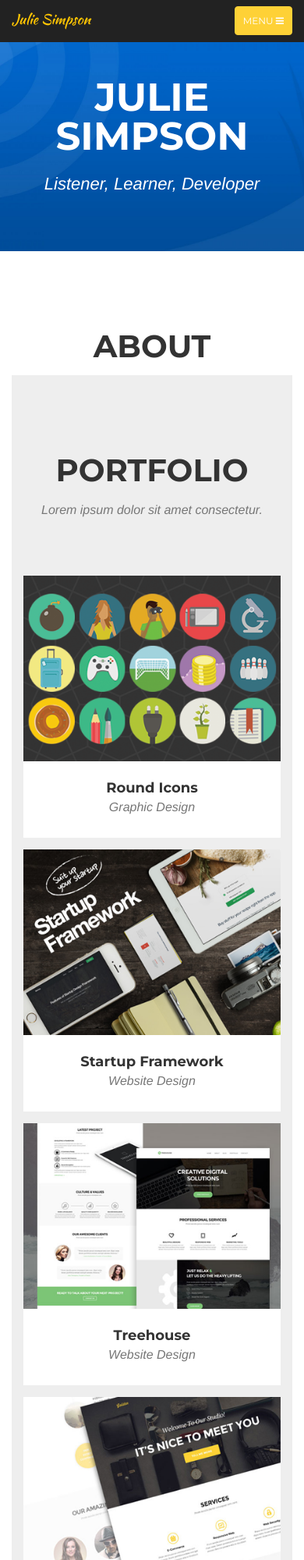
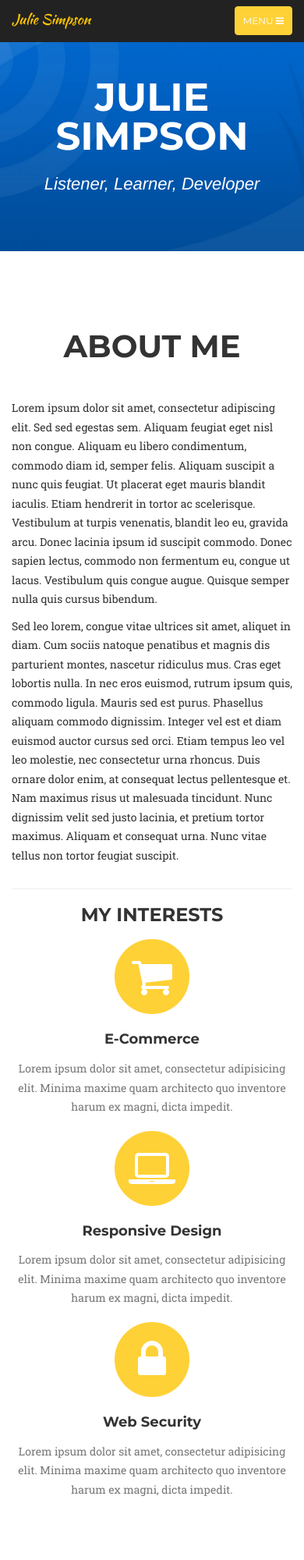
Before and after one commit to juliesimpson/juliesimpson.github.io, a website: page index.html in a window 390 px wide. Shown: the top 2000 px of the page at 78% size. Drawn offline with nearby package versions, Linux system fonts and the light colour scheme; a web font is replaced by a local one.

Commit message:
updated the landing page contents

```diff
--- a/css/agency.css
+++ b/css/agency.css
@@ -284,6 +284,10 @@ section h2.section-heading {
   font-size: 40px;
   margin-top: 0;
   margin-bottom: 15px;
+  padding-bottom: 30px;
+}
+.section-heading-paragraph {
+  text-align: left;
 }
 section h3.section-subheading {
   font-size: 16px;
--- a/index.html
+++ b/index.html
@@ -93,13 +93,21 @@
         <div class="container">
             <div class="row">
                 <div class="col-lg-12 text-center">
-                    <h2 class="section-heading">About</h2>
-                <!--    <h3 class="section-subheading text-muted">Lorem ipsum dolor sit amet consectetur.</h3>-->
+                    <h2 class="section-heading">About Me</h2>
+                    <p class="section-heading-paragraph">
+                        Lorem ipsum dolor sit amet, consectetur adipiscing elit. Sed sed egestas sem. Aliquam feugiat eget nisl non congue. Aliquam eu libero condimentum, commodo diam id, semper felis. Aliquam suscipit a nunc quis feugiat. Ut placerat eget mauris blandit iaculis. Etiam hendrerit in tortor ac scelerisque. Vestibulum at turpis venenatis, blandit leo eu, gravida arcu. Donec lacinia ipsum id suscipit commodo. Donec sapien lectus, commodo non fermentum eu, congue ut lacus. Vestibulum quis congue augue. Quisque semper nulla quis cursus bibendum.
+                    </p>
+                    <p class="section-heading-paragraph">
+                        Sed leo lorem, congue vitae ultrices sit amet, aliquet in diam. Cum sociis natoque penatibus et magnis dis parturient montes, nascetur ridiculus mus. Cras eget lobortis nulla. In nec eros euismod, rutrum ipsum quis, commodo ligula. Mauris sed est purus. Phasellus aliquam commodo dignissim. Integer vel est et diam euismod auctor cursus sed orci. Etiam tempus leo vel leo molestie, nec consectetur urna rhoncus. Duis ornare dolor enim, at consequat lectus pellentesque et. Nam maximus risus ut malesuada tincidunt. Nunc dignissim velit sed justo lacinia, et pretium tortor maximus. Aliquam et consequat urna. Nunc vitae tellus non tortor feugiat suscipit.
+                    </p>
+                    <!-- <h3 class="section-subheading text-muted">Lorem ipsum dolor sit amet consectetur.</h3> -->
                 </div>
             </div>
-            <!--linking storeapp folder
-                <a href="storeapp/storeindex.html" target="_blank" class="btn btn-default btn-lg">-->
-            <!--<a href="img/JamesHandshoe-Resume.pdf" target="_blank" class="btn btn-default btn-lg">"
+
+            <hr>
+            <!-- My Interests Sub-Section-->
+            <h3 class="text-center">My Interests</h3>
+
             <div class="row text-center">
                 <div class="col-md-4">
                     <span class="fa-stack fa-4x">
@@ -135,52 +143,65 @@
             <div class="row">
                 <div class="col-lg-12 text-center">
                     <h2 class="section-heading">Portfolio</h2>
-                    <h3 class="section-subheading text-muted">Lorem ipsum dolor sit amet consectetur.</h3>
+                    <p class="section-subheading">Below are some examples of my projects completed at the <a href="https://elevenfifty.org/" target="blank">Eleven Fifty Academy</a> JavaScript Accelerated Learning Program:</p>
+                    <!-- <h3 class="section-subheading text-muted">Lorem ipsum dolor sit amet consectetur.</h3> -->
                 </div>
             </div>
+
+            <!--Store App Project Link-->
             <div class="row">
                 <div class="col-md-4 col-sm-6 portfolio-item">
-                    <a href="#portfolioModal1" class="portfolio-link" data-toggle="modal">
+
+
+                    <a href="storeapp/storeindex.html" target= "blank" class="portfolio-link" data-toggle="modal">
                         <div class="portfolio-hover">
                             <div class="portfolio-hover-content">
                                <i class="fa fa-plus fa-3x"></i>
                             </div>
                         </div>
-                        <img src="img/portfolio/roundicons.png" class="img-responsive" alt="">
+                        <img src="img/portfolio/monkeylogo2.jpg" class="img-responsive" alt="">
                     </a>
                     <div class="portfolio-caption">
-                        <h4>Round Icons</h4>
-                        <p class="text-muted">Graphic Design</p>
+                        <h4>Socks Monkey</h4>
+                        <p class="text-muted">Store Application Project</p>
                     </div>
                 </div>
+
+                <!--Friends List Application Link-->
                 <div class="col-md-4 col-sm-6 portfolio-item">
-                    <a href="#portfolioModal2" class="portfolio-link" data-toggle="modal">
+                    <!-- <a href="#portfolioModal2" class="portfolio-link" data-toggle="modal"> -->
+                     <a href="http://friendlist-app-1150.herokuapp.com/" target= "blank" class="portfolio-link" data-toggle="modal">
                         <div class="portfolio-hover">
                             <div class="portfolio-hover-content">
                                 <i class="fa fa-plus fa-3x"></i>
                             </div>
                         </div>
-                        <img src="img/portfolio/startup-framework.png" class="img-responsive" alt="">
+                        <img src="img/portfolio/ajax.jpg" class="img-responsive" alt="">
                     </a>
                     <div class="portfolio-caption">
-                        <h4>Startup Framework</h4>
-                        <p class="text-muted">Website Design</p>
+                        <h4>Friends List</h4>
+                        <p class="text-muted">Ajax Application</p>
                     </div>
                 </div>
+
+                <!--JavaScript Library Link-->
                 <div class="col-md-4 col-sm-6 portfolio-item">
-                    <a href="#portfolioModal3" class="portfolio-link" data-toggle="modal">
+                    <!-- <a href="#portfolioModal3" class="portfolio-link" data-toggle="modal"> -->
+                    <a href="https://github.com/juliesimpson/JSLibrary" target= "blank" class="portfolio-link" data-toggle="modal">
                         <div class="portfolio-hover">
                             <div class="portfolio-hover-content">
                                 <i class="fa fa-plus fa-3x"></i>
                             </div>
                         </div>
-                        <img src="img/portfolio/treehouse.png" class="img-responsive" alt="">
+                        <img src="img/portfolio/javascript.png" class="img-responsive" alt="">
                     </a>
                     <div class="portfolio-caption">
-                        <h4>Treehouse</h4>
-                        <p class="text-muted">Website Design</p>
+                        <h4>JavaScript Library</h4>
+                        <p class="text-muted">Reference Library</p>
                     </div>
                 </div>
+
+                <!--Do not need this code
                 <div class="col-md-4 col-sm-6 portfolio-item">
                     <a href="#portfolioModal4" class="portfolio-link" data-toggle="modal">
                         <div class="portfolio-hover">
@@ -221,7 +242,7 @@
                     <div class="portfolio-caption">
                         <h4>Dreams</h4>
                         <p class="text-muted">Website Design</p>
-                    </div>
+                    </div> -->
                 </div>
             </div>
         </div>
@@ -451,17 +472,21 @@
     <footer>
         <div class="container">
             <div class="row">
-                <div class="col-md-4">
+                <div class="col-md-12 text-center">
+                <!-- <div class="col-md-4"> -->
+
+                <!-- </div> -->
+                <!-- <div class="col-md-4"> -->
+                    <ul class="list-inline social-buttons" text-align>
+                        <li><a href="https://github.com/juliesimpson" target="blank"><i class="fa fa-github"></i></a>
+                        </li>
+                        <li><a href="https://www.linkedin.com/in/julie-simpson" target="blank"><i class="fa fa-linkedin"></i></a>
+                        </li>
+                    </ul>
                      <span class="copyright">Copyright &copy; Julie Simpson 2017</span>
                 </div>
-                <div class="col-md-4">
-                    <ul class="list-inline social-buttons">
-                        <li><a href="#"><i class="fa fa-github"></i></a>
-                        </li>
-                        <li><a href="#"><i class="fa fa-linkedin"></i></a>
-                        </li>
-                    </ul>
-                </div>
+                <!-- </div> -->
+            <!--Do not need this code
                 <div class="col-md-4">
                     <ul class="list-inline quicklinks">
                         <li><a href="#">Privacy Policy</a>
@@ -469,7 +494,7 @@
                         <li><a href="#">Terms of Use</a>
                         </li>
                     </ul>
-                </div>
+                </div> -->
             </div>
         </div>
     </footer>
--- a/js/contact_me.js
+++ b/js/contact_me.js
@@ -20,7 +20,7 @@ $(function() {
                 firstName = name.split(' ').slice(0, -1).join(' ');
             }
             $.ajax({
-                url: "././mail/contact_me.php",
+                url: "https://formspree.io/julie.simpson326@gmail.com",
                 type: "POST",
                 data: {
                     name: name,
@@ -42,7 +42,7 @@ $(function() {
                     //clear all fields
                     $('#contactForm').trigger("reset");
                 },
-                error: function() {
+                fail: function() {
                     // Fail message
                     $('#success').html("<div class='alert alert-danger'>");
                     $('#success > .alert-danger').html("<button type='button' class='close' data-dismiss='alert' aria-hidden='true'>&times;")
```
Also changed, not shown: img/portfolio/ajax-logo.jpg (added), img/portfolio/ajax.jpg (added), img/portfolio/javascript.png (added), img/portfolio/monkeylogo2.jpg (added). Lines whose indentation alone changed are shown as unchanged.
